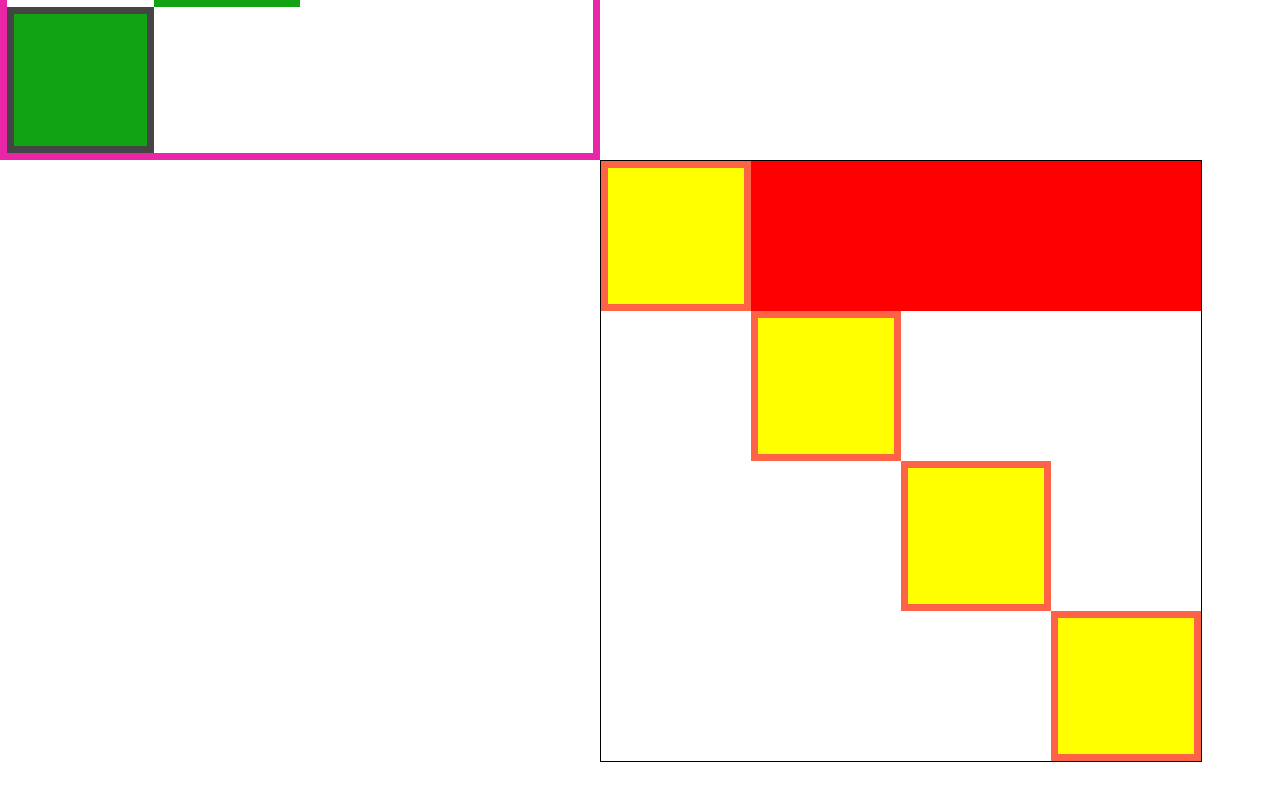
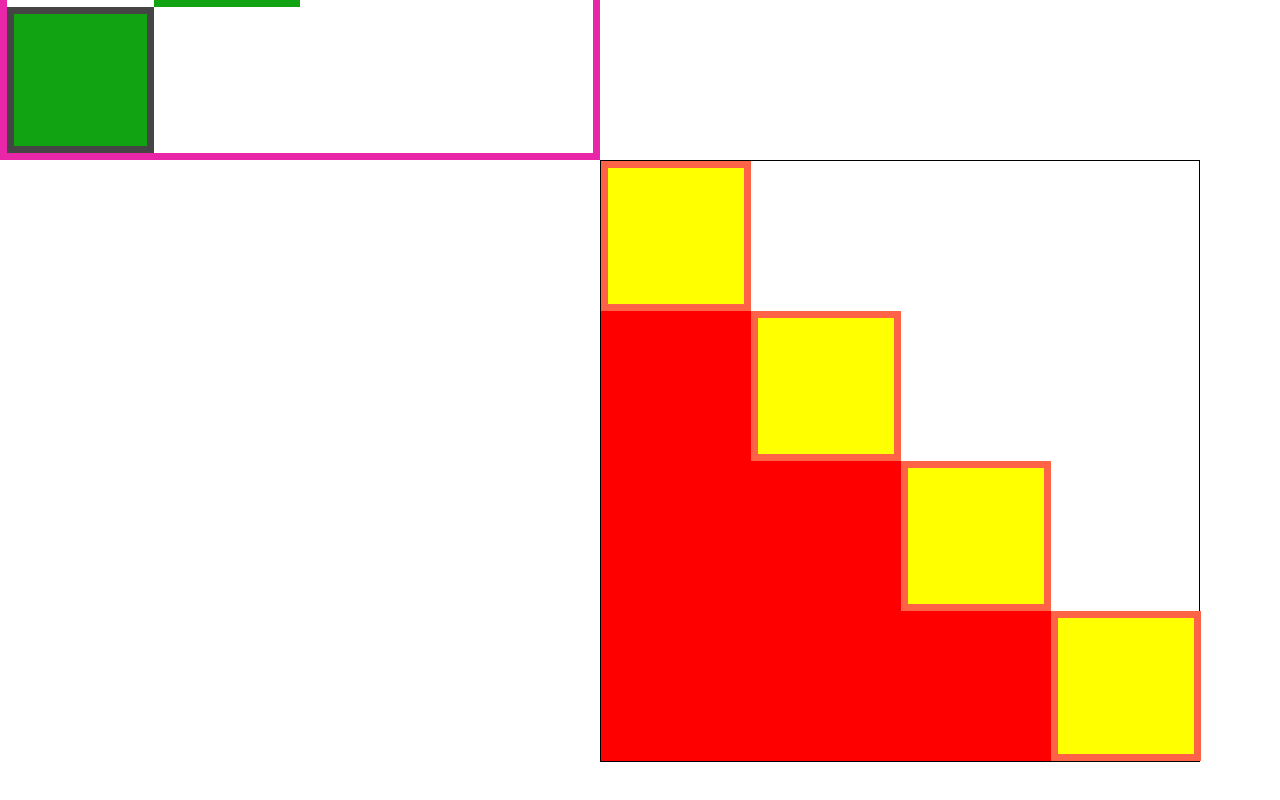
Before and after one commit to DCI-WD-TZ-23-D01/uib-11-stairway-LaraKempf, a website: page index.html in a window 1280 px wide. Shown: the part 440-1240 px from the top of the page. Drawn offline with nearby package versions, Linux system fonts and the light colour scheme.

Commit message:
i think this is ok

```diff
--- a/style.css
+++ b/style.css
@@ -41,43 +41,30 @@ box-sizing: border-box;
 
 }
 .stairway2_1{
-  background-color: red;
 
-    width: 600px;
+   width: 600px;
+ box-sizing: border-box;
 
 
-    box-sizing: border-box;
-    padding-left:0px;
 }
 
 .stairway2_2{
-
-    width: 600px;
-
-    box-sizing: border-box;
-    padding-left: 150px;
+    width:150px;
+  background-color: red;
+    padding-left:150px;
 }
 .stairway2_3{
-
-    width: 600px;
-
-
-    box-sizing: border-box;
-    padding-left:300px;
+    width: 150px;
+    padding-left: 300px;
+    background-color: red;
 }
 .stairway2_4{
-
-    width: 600px;
-
-
-    box-sizing: border-box;
-    padding-left: 450px;
+    width: 150px;padding-left: 450px;
+    background-color: red;
 }
 
-section{
-    border: 1px solid black;
-}
 .treppenhaus{
+box-sizing: border-box;
     margin-left: 600px;
     width: 600px;
     border: 1px solid black;
```
